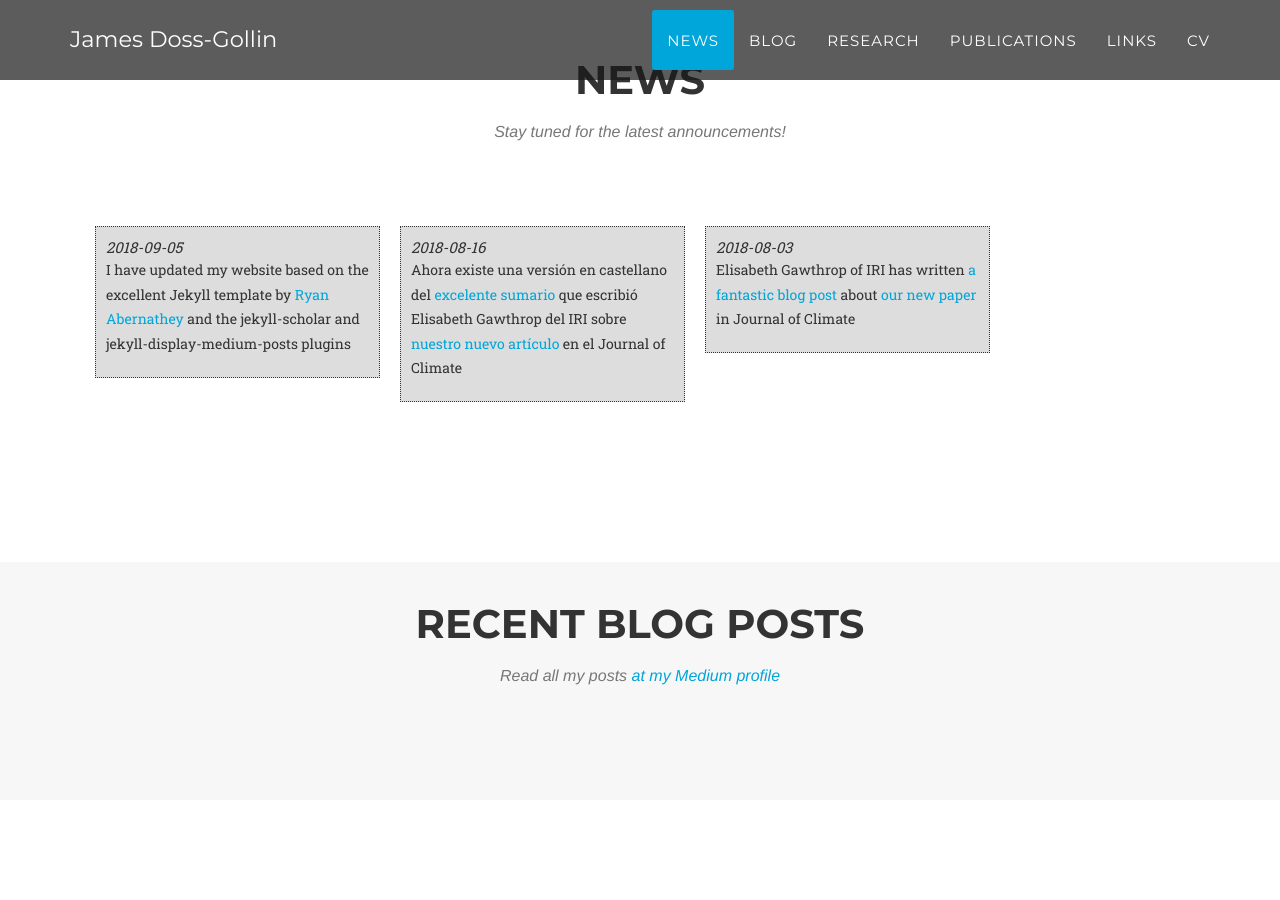
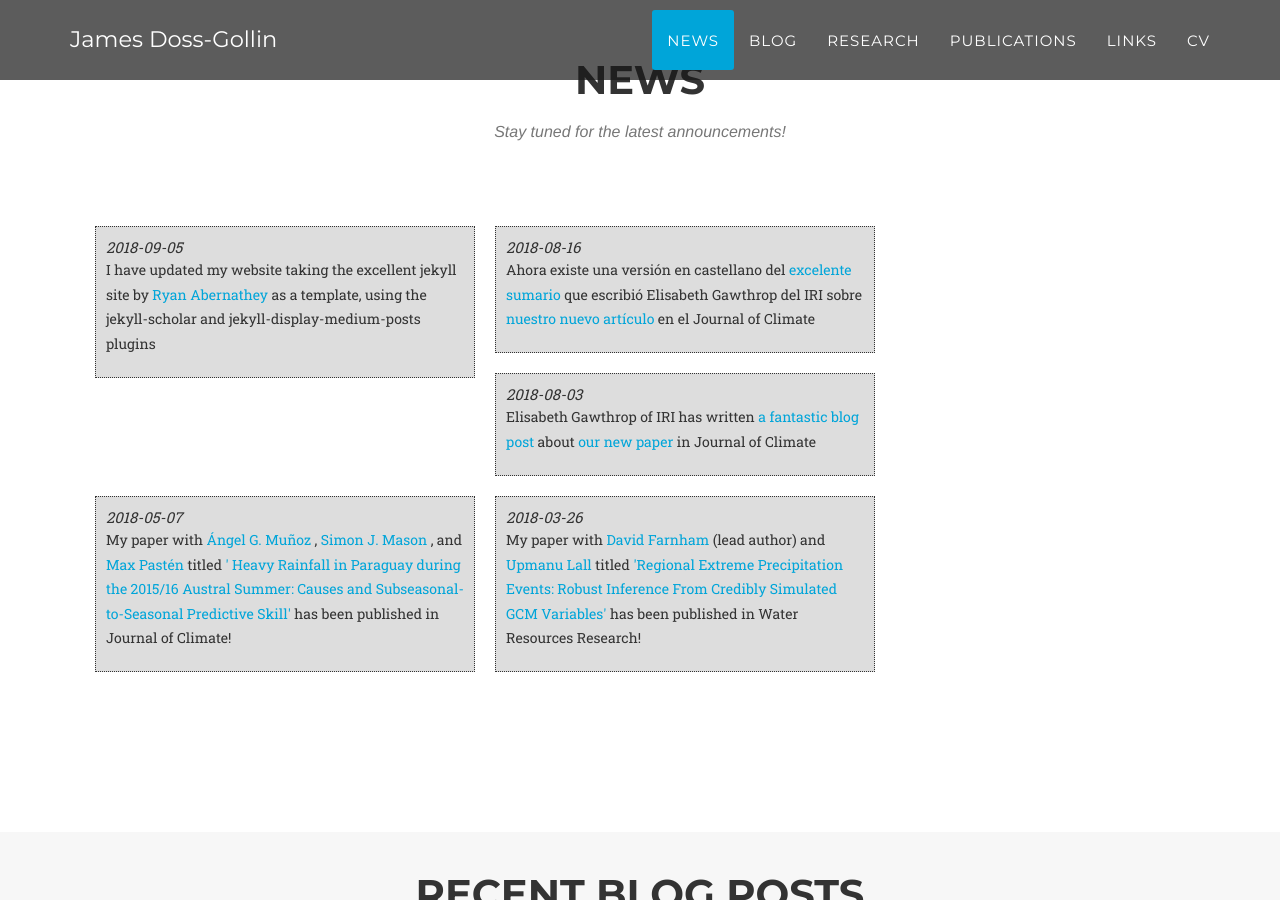
Before and after one commit to jdossgollin/blog, a Jekyll site: the page built from index.html, in a window 1280 px wide and 900 px high, scrolled down 757 px. Built offline with Jekyll 4.4.1, drawn with Linux system fonts in a browser that asks for light colours; nearby versions of some CDN libraries; some web fonts are replaced; library files that are not in the unit come from our copies; comment, search, counter and statistics services are not loaded.

Commit message:
update news

```diff
--- a/_data/news.yml
+++ b/_data/news.yml
@@ -1,8 +1,8 @@
 - date: "2018-09-05"
-  description: "I have updated my website based on the excellent Jekyll template by
+  description: "I have updated my website taking the excellent jekyll site by
   <a href='https://rabernat.github.io' target='_blank'>
     Ryan Abernathey
-  </a> and the jekyll-scholar and jekyll-display-medium-posts plugins"
+  </a>as a template, using the jekyll-scholar and jekyll-display-medium-posts plugins"
 - date: "2018-08-03"
   description: "Elisabeth Gawthrop of IRI has written
   <a href='https://iri.columbia.edu/news/new-study-shows-promise-for-subseasonal-forecasts-of-heavy-rain-in-south-america/' target='_blank'>
@@ -21,3 +21,28 @@
   <a href='https://journals.ametsoc.org/doi/10.1175/JCLI-D-17-0805.1' target='_blank'>
     nuestro nuevo artículo
   </a> en el Journal of Climate"
+- date: "2018-03-26"
+  description: "My paper with
+  <a href='http://www.davidjfarnham.com/' target='_blank'>
+    David Farnham
+  </a> (lead author) and
+  <a href='http://www.columbia.edu/~ula2/' target='_blank'>
+    Upmanu Lall
+  </a> titled
+  <a href='https://agupubs.onlinelibrary.wiley.com/doi/abs/10.1002/2017WR021318' target='_blank'>
+    'Regional Extreme Precipitation Events: Robust Inference From Credibly Simulated GCM Variables'
+  </a> has been published in Water Resources Research!"
+- date: "2018-05-07"
+  description: "My paper with
+  <a href='https://iri.columbia.edu/contact/staff-directory/angel-munoz/' target='_blank'>
+    Ángel G. Muñoz
+  </a>,
+  <a href='https://iri.columbia.edu/contact/staff-directory/simon-mason/' target='_blank'>
+    Simon J. Mason
+  </a>, and
+  <a href='https://www.researchgate.net/profile/Max_Pasten' target='_blank'>
+    Max Pastén
+  </a> titled
+  <a href='https://journals.ametsoc.org/doi/abs/10.1175/JCLI-D-17-0805.1' target='_blank'>
+    ' Heavy Rainfall in Paraguay during the 2015/16 Austral Summer: Causes and Subseasonal-to-Seasonal Predictive Skill'
+  </a> has been published in Journal of Climate!"
--- a/index.html
+++ b/index.html
@@ -17,8 +17,8 @@ layout: default
             </div>
             <div class="container">
                 {% assign newsitems = site.data.news | sort: 'date' | reverse %}
-                {% for item in newsitems limit: 6%}
-                    <div class="col-md-3 col-sm-3 newsitem">
+                {% for item in newsitems limit: 9%}
+                    <div class="col-md-4 col-sm-4 newsitem">
                         <i>{{ item.date }}</i>
                         <p>
                             {{ item.description }}
@@ -146,7 +146,7 @@ layout: default
         </div>
         <div class="row">
             {% for link in site.data.links %}
-                <div class="col-md-3 col-sm-3 newsitem">
+                <div class="col-md-4 col-sm-4 newsitem">
                     <a href="{{ link.url }}" target="_blank">{{link.name}}</a>
                     {{ link.description }}
                 </div>
```
